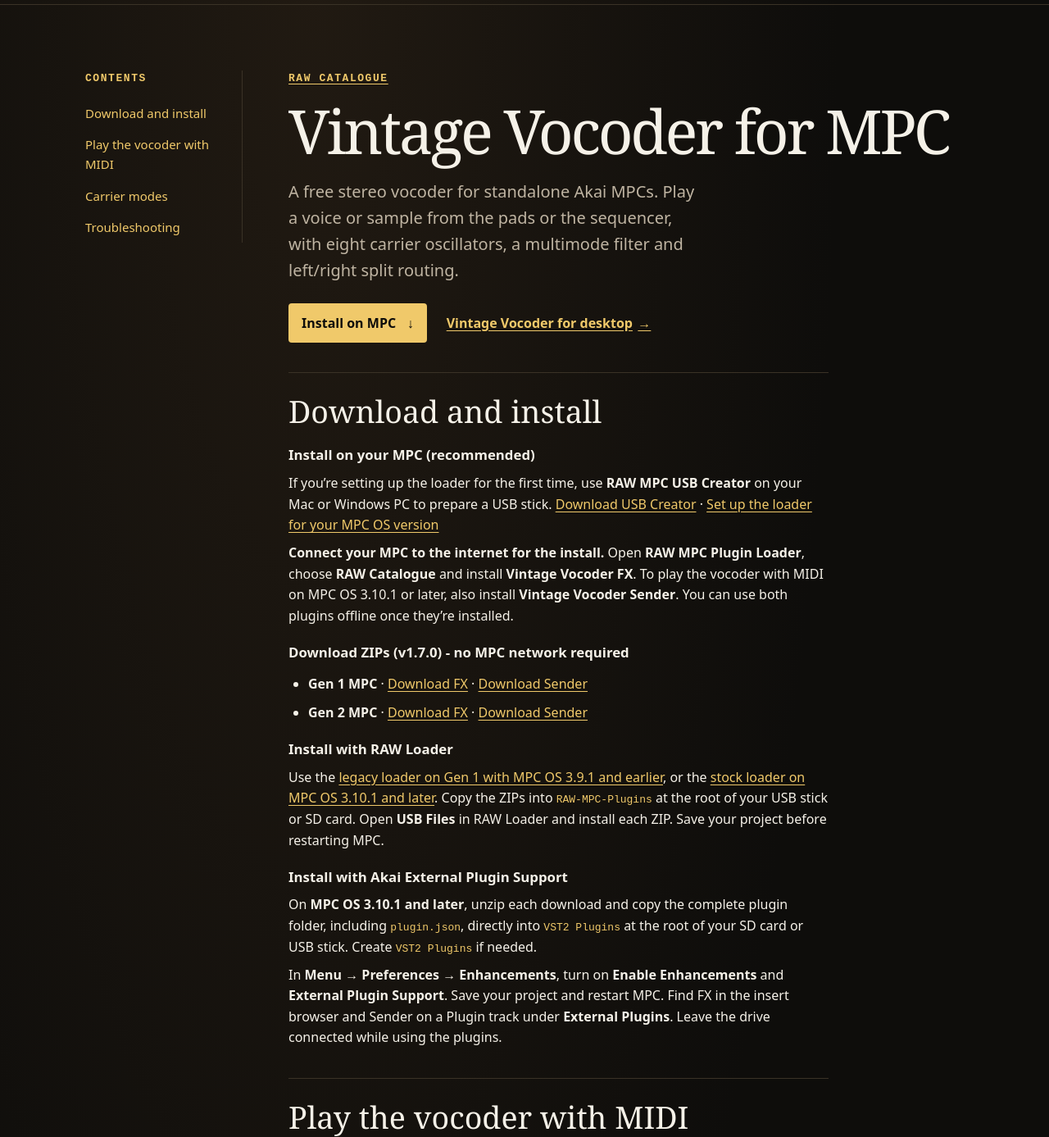
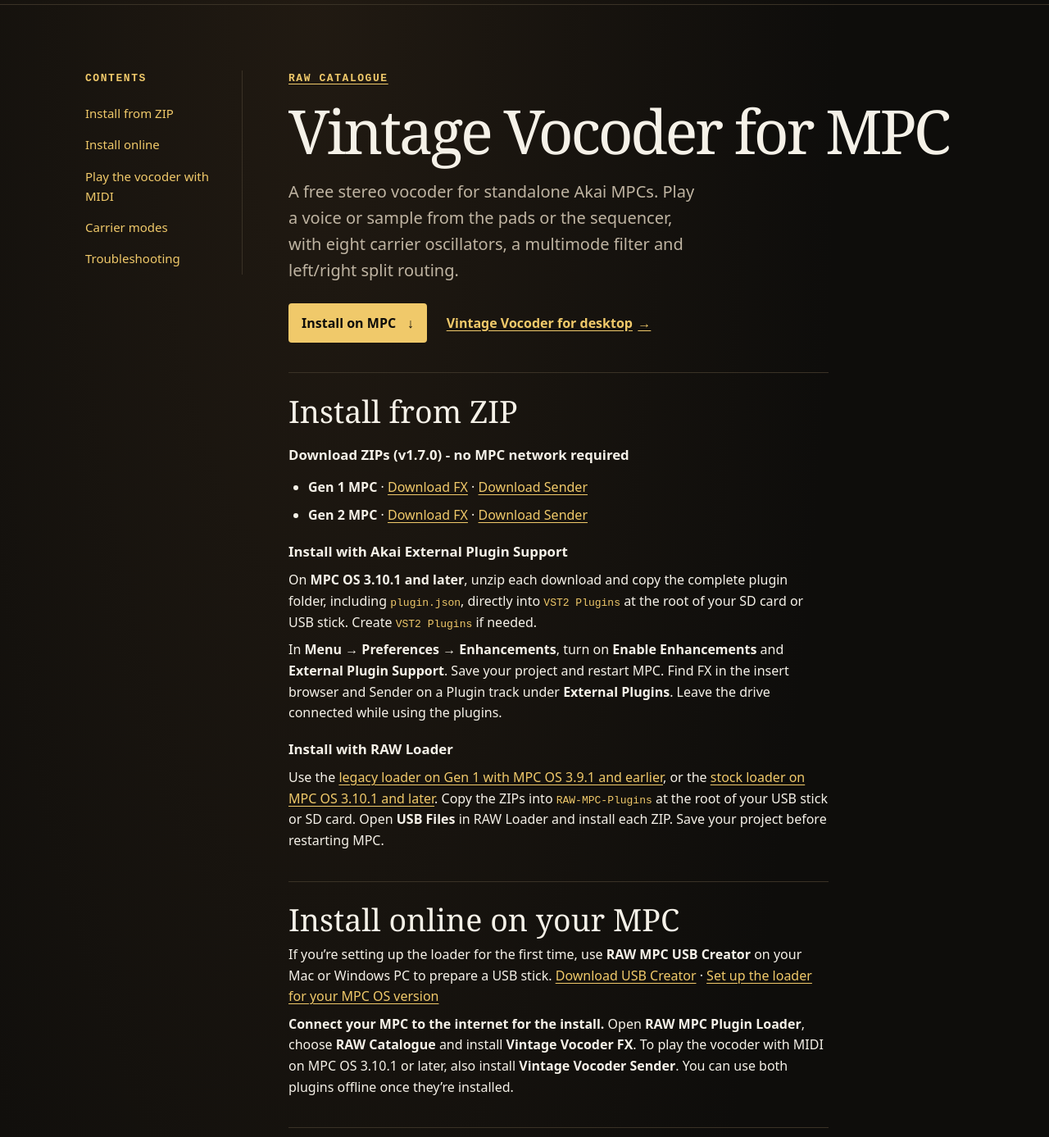
Before and after one commit to taylormadeapps/raw-mpc-catalogue, a plain HTML site: page vintage-vocoder/index.html in a window 1280 px wide. Shown: the part 55-1442 px from the top of the page at 82% size. Drawn offline with Linux system fonts and the light colour scheme.

Commit message:
Match Vintage Vocoder MPC installation order to Harmonculus
Co-Authored-By: Agentic AI <noreply@taype.com>

```diff
--- a/vintage-vocoder/index.html
+++ b/vintage-vocoder/index.html
@@ -57,7 +57,8 @@
     <nav class="guide-contents" aria-labelledby="contents-title">
       <p class="eyebrow" id="contents-title">Contents</p>
       <ul>
-        <li><a href="#download">Download and install</a></li>
+        <li><a href="#download">Install from ZIP</a></li>
+        <li><a href="#install">Install online</a></li>
         <li><a href="#play-midi">Play the vocoder with MIDI</a></li>
         <li><a href="#carrier-modes">Carrier modes</a></li>
         <li><a href="#troubleshooting">Troubleshooting</a></li>
@@ -66,25 +67,28 @@
 
     <div class="guide-content">
       <section class="guide-section" id="download">
-        <h2>Download and install</h2>
+        <h2>Install from ZIP</h2>
         <details id="email-download-links" class="raw-email-details" data-raw-email-details data-raw-email-product="vintage-vocoder" data-raw-email-breakpoint="48rem" lang="en-GB" hidden>
         <summary>On your phone? Email yourself the download links.</summary>
         <div data-raw-email-form data-loading="Loading email form…" data-retry="Try again" data-error="The email form couldn’t load. Try again, or use the download links below."></div>
       </details>
       <p class="raw-email-privacy" data-raw-email-prompt lang="en-GB" hidden>RAW will not store your email address or add you to a mailing list.</p>
-        <h3>Install on your MPC (recommended)</h3>
-        <p>If you’re setting up the loader for the first time, use <strong>RAW MPC USB Creator</strong> on your Mac or Windows PC to prepare a USB stick. <a href="../#loader">Download USB Creator</a> · <a href="../docs/">Set up the loader for your MPC OS version</a></p>
-        <p><strong>Connect your MPC to the internet for the install.</strong> Open <strong>RAW MPC Plugin Loader</strong>, choose <strong>RAW Catalogue</strong> and install <strong>Vintage Vocoder FX</strong>. To play the vocoder with MIDI on MPC OS 3.10.1 or later, also install <strong>Vintage Vocoder Sender</strong>. You can use both plugins offline once they’re installed.</p>
         <h3>Download ZIPs (v1.7.0) - no MPC network required</h3>
         <ul>
           <li><strong>Gen 1 MPC</strong> · <a href="https://github.com/taylormadeapps/raw-mpc-catalogue/releases/download/vintage-vocoder-mpc-v1.7.0/Vintage-Vocoder-FX-1.7.0-mpc-armv7.zip" aria-label="Download Vintage Vocoder FX for Gen 1 MPC">Download FX</a> · <a href="https://github.com/taylormadeapps/raw-mpc-catalogue/releases/download/vintage-vocoder-mpc-v1.7.0/Vintage-Vocoder-Sender-1.7.0-mpc-armv7.zip" aria-label="Download Vintage Vocoder Sender for Gen 1 MPC">Download Sender</a></li>
           <li><strong>Gen 2 MPC</strong> · <a href="https://github.com/taylormadeapps/raw-mpc-catalogue/releases/download/vintage-vocoder-mpc-v1.7.0/Vintage-Vocoder-FX-1.7.0-mpc-aarch64.zip" aria-label="Download Vintage Vocoder FX for Gen 2 MPC">Download FX</a> · <a href="https://github.com/taylormadeapps/raw-mpc-catalogue/releases/download/vintage-vocoder-mpc-v1.7.0/Vintage-Vocoder-Sender-1.7.0-mpc-aarch64.zip" aria-label="Download Vintage Vocoder Sender for Gen 2 MPC">Download Sender</a></li>
         </ul>
-        <h3>Install with RAW Loader</h3>
-        <p>Use the <a href="../docs/legacy.html#add-own-plugins">legacy loader on Gen 1 with MPC OS 3.9.1 and earlier</a>, or the <a href="../docs/stock.html#add-own-plugins">stock loader on MPC OS 3.10.1 and later</a>. Copy the ZIPs into <code>RAW-MPC-Plugins</code> at the root of your USB stick or SD card. Open <strong>USB Files</strong> in RAW Loader and install each ZIP. Save your project before restarting MPC.</p>
         <h3>Install with Akai External Plugin Support</h3>
         <p>On <strong>MPC OS 3.10.1 and later</strong>, unzip each download and copy the complete plugin folder, including <code>plugin.json</code>, directly into <code>VST2 Plugins</code> at the root of your SD card or USB stick. Create <code>VST2 Plugins</code> if needed.</p>
         <p>In <strong>Menu → Preferences → Enhancements</strong>, turn on <strong>Enable Enhancements</strong> and <strong>External Plugin Support</strong>. Save your project and restart MPC. Find FX in the insert browser and Sender on a Plugin track under <strong>External Plugins</strong>. Leave the drive connected while using the plugins.</p>
+        <h3>Install with RAW Loader</h3>
+        <p>Use the <a href="../docs/legacy.html#add-own-plugins">legacy loader on Gen 1 with MPC OS 3.9.1 and earlier</a>, or the <a href="../docs/stock.html#add-own-plugins">stock loader on MPC OS 3.10.1 and later</a>. Copy the ZIPs into <code>RAW-MPC-Plugins</code> at the root of your USB stick or SD card. Open <strong>USB Files</strong> in RAW Loader and install each ZIP. Save your project before restarting MPC.</p>
+      </section>
+
+      <section class="guide-section" id="install">
+        <h2>Install online on your MPC</h2>
+        <p>If you’re setting up the loader for the first time, use <strong>RAW MPC USB Creator</strong> on your Mac or Windows PC to prepare a USB stick. <a href="../#loader">Download USB Creator</a> · <a href="../docs/">Set up the loader for your MPC OS version</a></p>
+        <p><strong>Connect your MPC to the internet for the install.</strong> Open <strong>RAW MPC Plugin Loader</strong>, choose <strong>RAW Catalogue</strong> and install <strong>Vintage Vocoder FX</strong>. To play the vocoder with MIDI on MPC OS 3.10.1 or later, also install <strong>Vintage Vocoder Sender</strong>. You can use both plugins offline once they’re installed.</p>
       </section>
 
       <section class="guide-section" id="play-midi">
```
